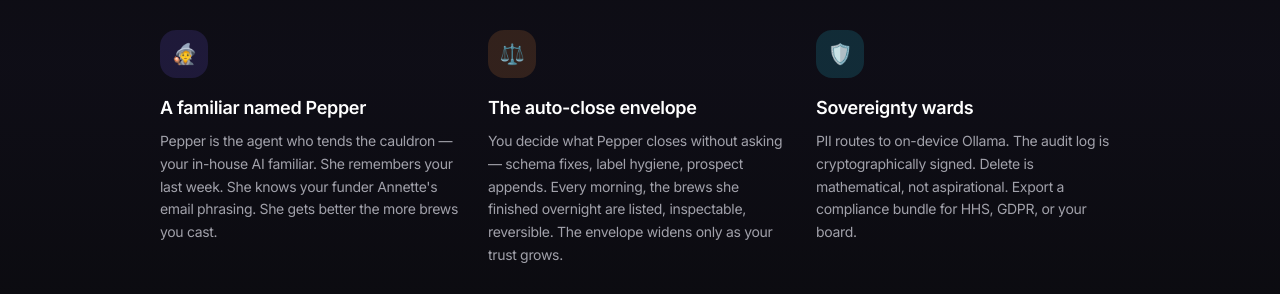
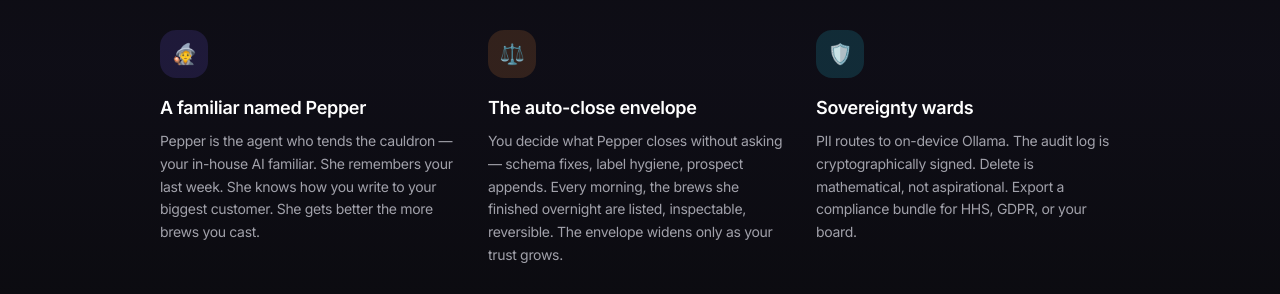
Before and after one commit to Foundation4ward/magicbrews-preview, a plain HTML site: page index.html in a window 1280 px wide. Shown: the part 6320-6614 px from the top of the page. Drawn offline with nearby package versions, Linux system fonts and the light colour scheme.

Commit message:
sync · last Annette caught

```diff
--- a/index.html
+++ b/index.html
@@ -729,7 +729,7 @@
       <div>
         <div class="size-12 rounded-2xl bg-brand/15 flex items-center justify-center mb-4 text-xl" aria-hidden="true">🧙</div>
         <h3 class="text-lg font-semibold">A familiar named Pepper</h3>
-        <p class="mt-2 text-sm text-ink-3 leading-relaxed">Pepper is the agent who tends the cauldron — your in-house AI familiar. She remembers your last week. She knows your funder Annette's email phrasing. She gets better the more brews you cast.</p>
+        <p class="mt-2 text-sm text-ink-3 leading-relaxed">Pepper is the agent who tends the cauldron — your in-house AI familiar. She remembers your last week. She knows how you write to your biggest customer. She gets better the more brews you cast.</p>
       </div>
       <div>
         <div class="size-12 rounded-2xl bg-warn/15 flex items-center justify-center mb-4 text-xl" aria-hidden="true">⚖️</div>
```
